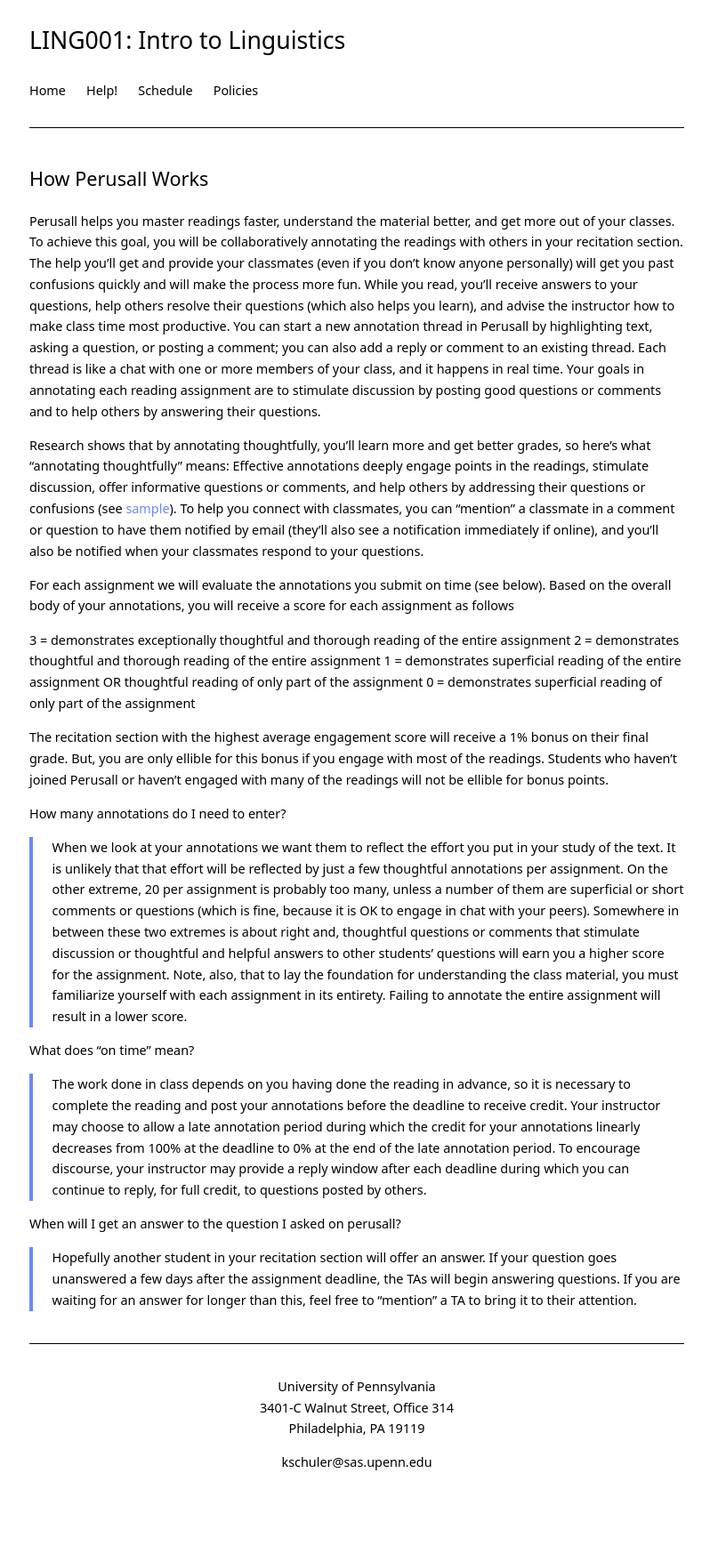
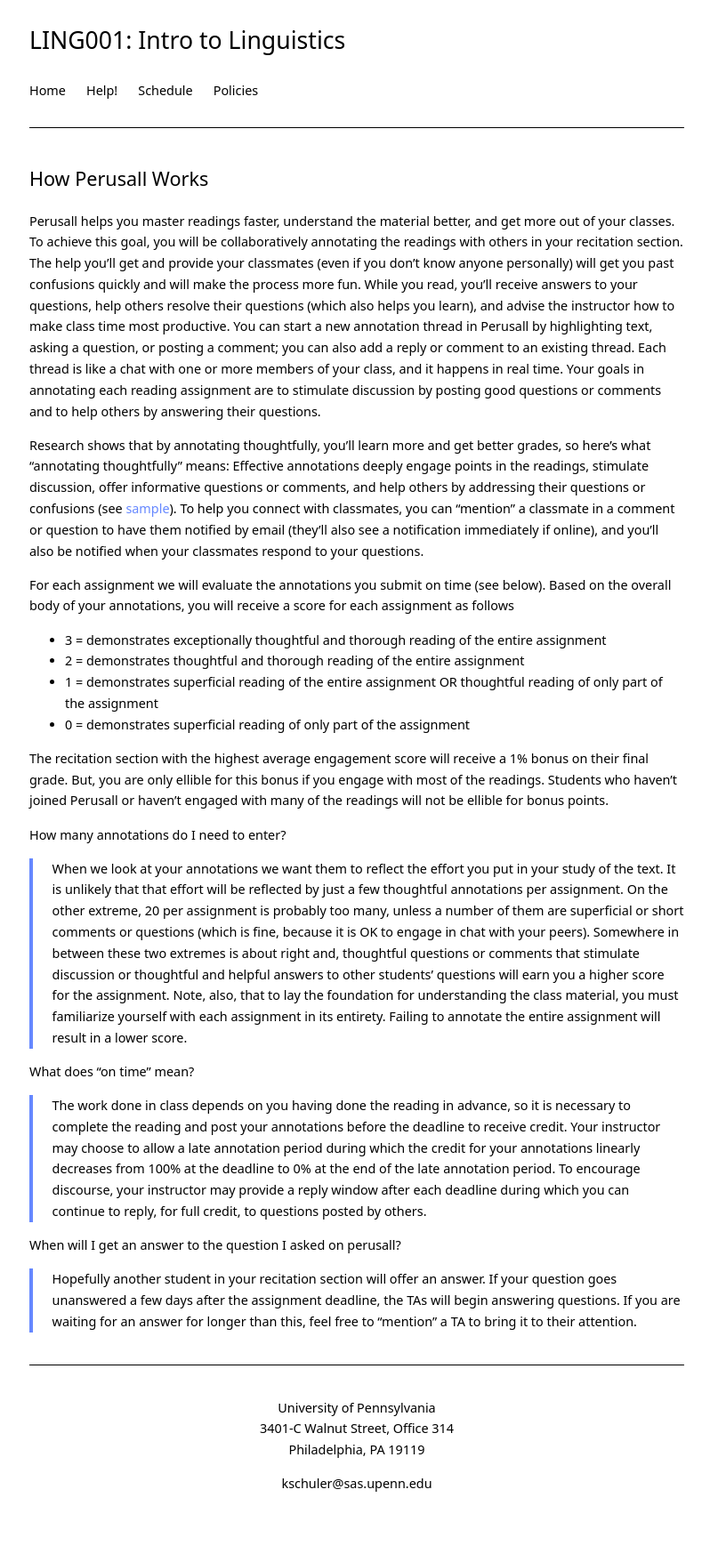
Before and after one commit to kschuler/ling001, a Jekyll site: the page built from resources/how-to-perusall.md, in a window 1280 px wide. Shown: the whole page at 89% size, without its empty margins (239-1037 px from the left). Built offline with Jekyll 4.4.1, drawn with Linux system fonts in a browser that asks for light colours; our own code applies the rules of GitHub Pages for plain Markdown files; before the commit the page ends 1723 px from its top, so only the background shows below that.

```diff
--- a/resources/how-to-perusall.md
+++ b/resources/how-to-perusall.md
@@ -6,10 +6,10 @@ Research shows that by annotating thoughtfully, you’ll learn more and get bett
 
 For each assignment we will evaluate the annotations you submit on time (see below). Based on the overall body of your annotations, you will receive a score for each assignment as follows
 
-3 =	demonstrates exceptionally thoughtful and thorough reading of the entire assignment
-2 = 	demonstrates thoughtful and thorough reading of the entire assignment
-1 =	demonstrates superficial reading of the entire assignment OR thoughtful reading of only part of the assignment
-0 = 	demonstrates superficial reading of only part of the assignment
+- 3 =	demonstrates exceptionally thoughtful and thorough reading of the entire assignment
+- 2 = 	demonstrates thoughtful and thorough reading of the entire assignment
+- 1 =	demonstrates superficial reading of the entire assignment OR thoughtful reading of only part of the assignment
+- 0 = 	demonstrates superficial reading of only part of the assignment
 
 The recitation section with the highest average engagement score will receive a 1% bonus on their final grade. But, you are only ellible for this bonus if you engage with most of the readings. Students who haven't joined Perusall or haven't engaged with many of the readings will not be ellible for bonus points.
 
```
